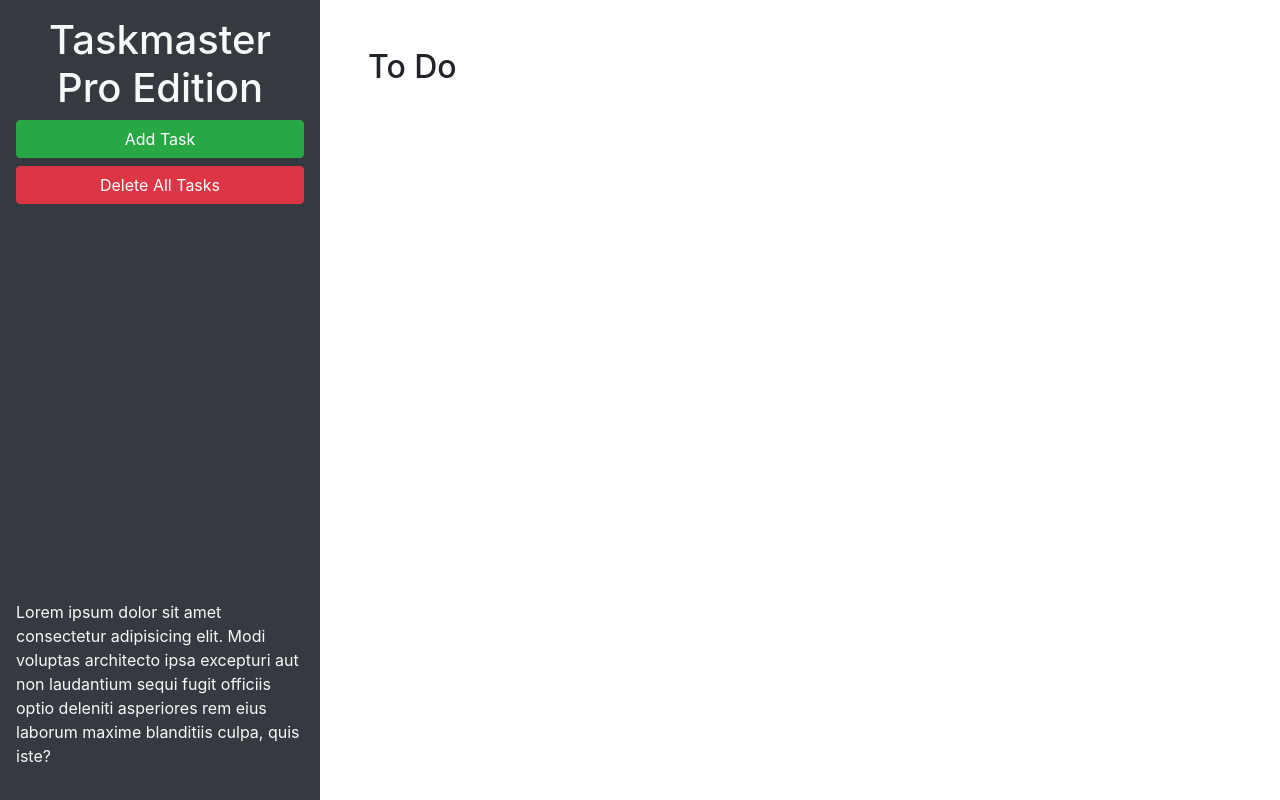
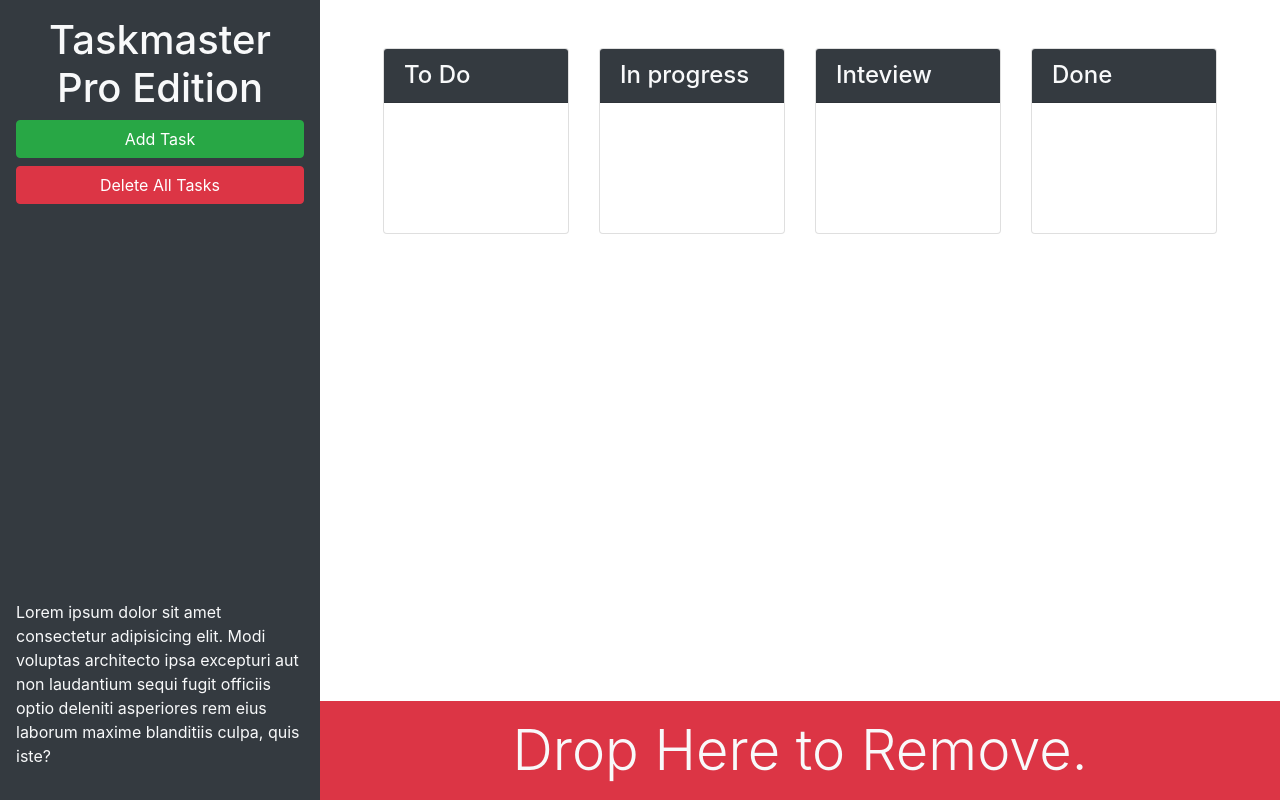
Before and after one commit to chaitalizn/taskmaster-pro, a plain HTML site: page index.html in a window 1280 px wide. Drawn offline with nearby package versions, Linux system fonts and the light colour scheme.

Commit message:
add columns with bootstrap

```diff
--- a/index.html
+++ b/index.html
@@ -13,23 +13,72 @@
 <body>
 
   <div class="row min-vh-100 no-gutters">
-    <header class="col-12 col-lg-3 bg-dark text-light d-flex flex-column p-4 p-lg-3">
+    <header class="col-12 col-lg-3 bg-dark text-light sticky-top d-flex flex-column p-4 p-lg-3">
       <h1 class="text-center">Taskmaster Pro Edition</h1>
       <button id="create-task" class="btn btn-block btn-success" data-toggle="modal" data-target="#task-form-modal">Add
         Task</button>
       <button id="remove-tasks" class="btn btn-block btn-danger">Delete All Tasks</button>
-      <p class="mt-auto">Lorem ipsum dolor sit amet consectetur adipisicing elit. Modi voluptas architecto ipsa
+      <p class="mt-auto d-none d-lg-block">Lorem ipsum dolor sit amet consectetur adipisicing elit. Modi voluptas architecto ipsa
         excepturi aut non
         laudantium sequi fugit officiis optio deleniti asperiores rem eius laborum maxime blanditiis culpa, quis iste?
       </p>
     </header>
-    <main class="col-12 col-lg-9">
-      <div class="m-5">
-        <h2>To Do</h2>
-        <ul id="list-toDo" class="list-group"> </ul>
+
+    <main class="col-12 col-lg-9 d-flex flex-column">
+      <div class="m-5 row justify-content-around">
+        <!-- todo start -->
+        <div class="col-12 col-md-6 col-xl-3 mb-3">
+          <div class="card">
+            <h4 class="card-header bg-dark text-light">To Do</h4>
+            <ul id="list-toDo" class="list-group list-group-flush">
+
+            </ul>
+          </div>
+        </div>
+        <!-- todo end -->
+        <!-- in progress start -->
+        <div class="col-12 col-md-6 col-xl-3 mb-3">
+          <div class="card">
+            <h4 class="card-header bg-dark text-light">In progress</h4>
+              <ul id="list-inProgress" class="list-group list-group-flush">
+
+              </ul>
+            </h4>
+          </div>
+        </div>
+        <!-- in progress end -->
+        <!-- in review start -->
+        <div class="col-12 col-md-6 col-xl-3 mb-3">
+          <div class="card">
+          <h4 class="card-header bg-dark text-light">Inteview</h4>
+            <ul id="list-inReview" class="list-group list-group-flush">
+
+            </ul>
+          </div>
+        </div>
+        <!-- in review end -->
+        <!-- done start -->
+        <div class="col-12 col-md-6 col-xl-3 mb-3">
+          <div class="card">
+          <h4 class="card-header bg-dark text-light">Done</h4>
+            <ul id="list-done" class="list-group list-group-flush">
+
+            </ul>
+          </div>
+        </div>
+        <!-- done end -->
       </div>
+
+      <div class="mt-auto" id="trash">
+        <div class="w-100 bg-danger p-3 text-center text-light display-4">
+          Drop Here to Remove.
+        </div>
+      </div>
+
     </main>
-  </div>
+
+
+
 
   <!-- Modal -->
   <div class="modal fade" id="task-form-modal" tabindex="-1" role="dialog" aria-labelledby="task-form-modal"
@@ -46,11 +95,11 @@
           <form>
             <div class="form-group">
               <label for="modalTaskDescription">Task description</label>
-              <textarea id="modalTaskDescription" rows="3"></textarea>
+              <textarea id="modalTaskDescription" rows="3" class="form-control"></textarea>
             </div>
             <div class="form-group">
               <label for="modalDueDate">Due date</label>
-              <input type="text" id="modalDueDate" placeholder="mm/dd/yyyy" autocomplete="off" />
+              <input type="text" class="form-control" id="modalDueDate" placeholder="mm/dd/yyyy" autocomplete="off" />
             </div>
           </form>
         </div>
```
